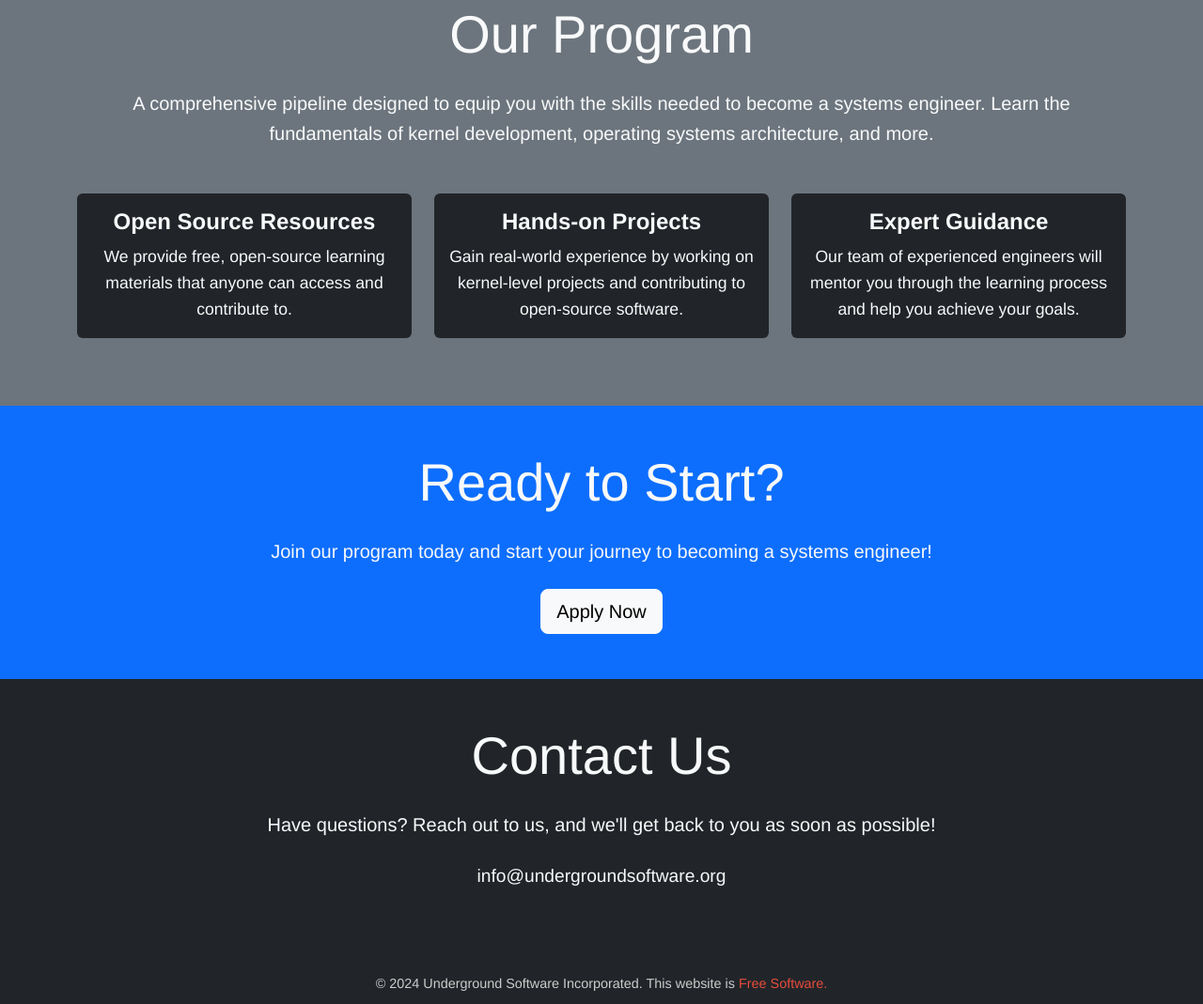
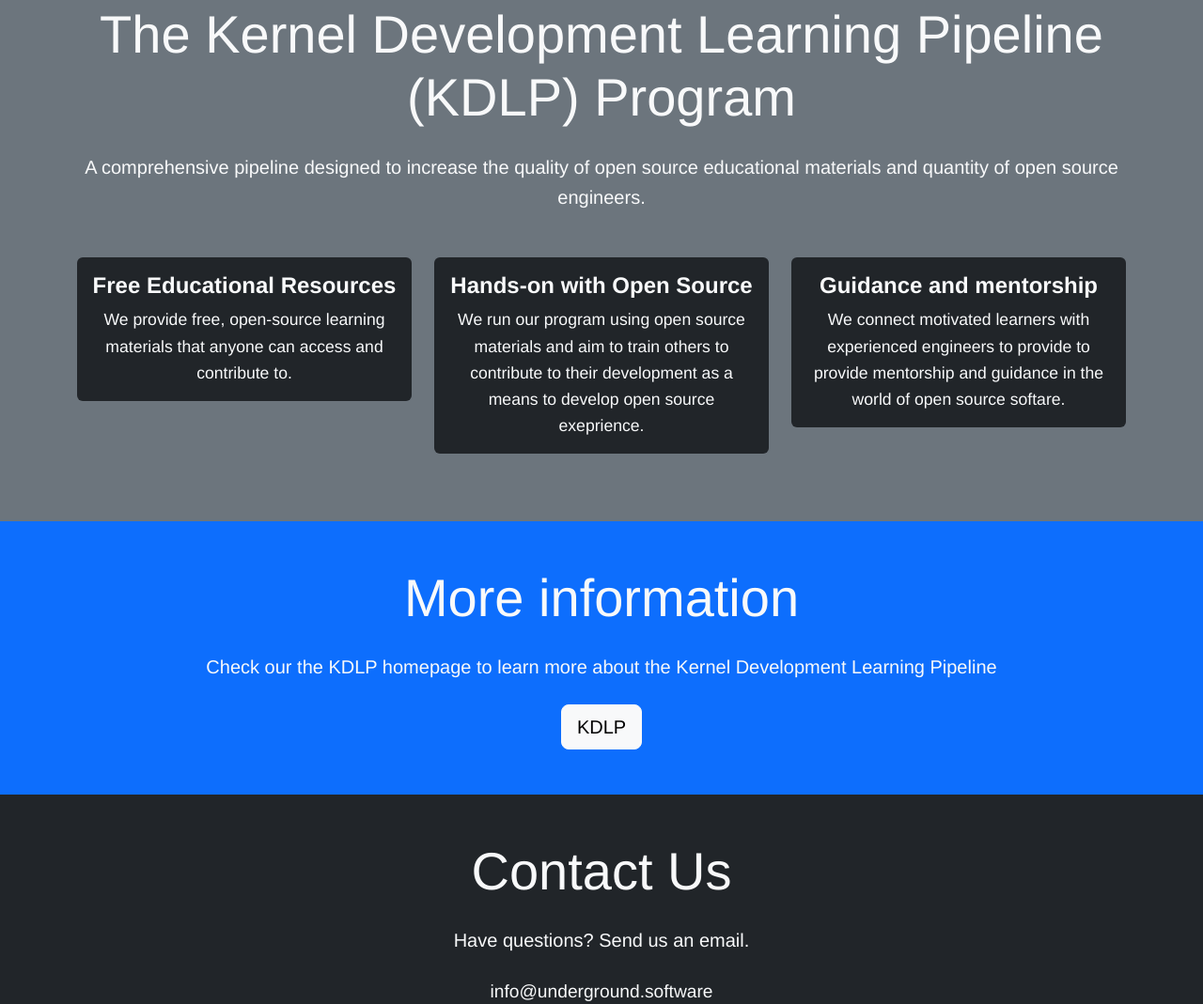
Before and after one commit to underground-software/underground.software, a plain HTML site: page index.html in a window 1280 px wide. Shown: the part 1120-2189 px from the top of the page at 94% size. Drawn offline with nearby package versions, Linux system fonts and the light colour scheme.

Commit message:
rewrite content to something more accurate
Signed-off-by: Joel Savitz <joel@underground.software>

```diff
--- a/index.html
+++ b/index.html
@@ -22,7 +22,7 @@
 <head>
     <meta charset="UTF-8">
     <meta name="viewport" content="width=device-width, initial-scale=1.0">
-    <title>Underground Software - Kernel Development Learning Pipeline</title>
+    <title>Underground Software</title>
     <!-- Bootstrap 5 CDN -->
     <link href="https://cdn.jsdelivr.net/npm/bootstrap@5.3.0-alpha1/dist/css/bootstrap.min.css" rel="stylesheet">
     <!-- Custom CSS for Night Mode and Styling -->
@@ -49,10 +49,10 @@
                         <a class="nav-link active" aria-current="page" href="#about">About</a>
                     </li>
                     <li class="nav-item">
-                        <a class="nav-link" href="#program">Program</a>
+                        <a class="nav-link" href="#program">KDLP</a>
                     </li>
                     <li class="nav-item">
-                        <a class="nav-link" href="#apply">Apply</a>
+                        <a class="nav-link" href="#apply">More</a>
                     </li>
                     <li class="nav-item">
                         <a class="nav-link" href="#contact">Contact</a>
@@ -68,14 +68,14 @@
             <h1 class="display-3">Kernel Development Learning Pipeline</h1>
             <p class="lead mb-4">Empowering the next generation of computer systems engineers, with a focus on operating
                 systems development.</p>
-            <a href="#apply" class="btn btn-primary btn-lg">Apply Now</a>
+            <a href="#apply" class="btn btn-primary btn-lg">More</a>
         </div>
     </header>
 
     <!-- About Section -->
     <section id="about" class="py-5 bg-dark text-light">
         <div class="container text-center">
-            <h2 class="display-4 mb-4">Our Mission</h2>
+            <h2 class="display-4 mb-4">Mission</h2>
             <p class="lead mb-4">We create open source educational materials and software, and teach courses for the
                 purpose of training new computer systems engineers, with a particular emphasis on operating systems.</p>
         </div>
@@ -84,14 +84,13 @@
     <!-- Program Section -->
     <section id="program" class="py-5 bg-secondary text-light">
         <div class="container text-center">
-            <h2 class="display-4 mb-4">Our Program</h2>
-            <p class="lead mb-5">A comprehensive pipeline designed to equip you with the skills needed to become a systems
-                engineer. Learn the fundamentals of kernel development, operating systems architecture, and more.</p>
+            <h2 class="display-4 mb-4">The Kernel Development Learning Pipeline (KDLP) Program</h2>
+            <p class="lead mb-5">A comprehensive pipeline designed to increase the quality of open source educational materials and quantity of open source engineers.
             <div class="row">
                 <div class="col-lg-4 mb-4">
                     <div class="card bg-dark text-light border-0">
                         <div class="card-body">
-                            <h5 class="card-title">Open Source Resources</h5>
+                            <h5 class="card-title">Free Educational Resources</h5>
                             <p class="card-text">We provide free, open-source learning materials that anyone can access and
                                 contribute to.</p>
                         </div>
@@ -100,18 +99,18 @@
                 <div class="col-lg-4 mb-4">
                     <div class="card bg-dark text-light border-0">
                         <div class="card-body">
-                            <h5 class="card-title">Hands-on Projects</h5>
-                            <p class="card-text">Gain real-world experience by working on kernel-level projects and
-                                contributing to open-source software.</p>
+                            <h5 class="card-title">Hands-on with Open Source</h5>
+                            <p class="card-text">We run our program using open source materials and aim to train others to contribute
+                            to their development as a means to develop open source exeprience.</p>
                         </div>
                     </div>
                 </div>
                 <div class="col-lg-4 mb-4">
                     <div class="card bg-dark text-light border-0">
                         <div class="card-body">
-                            <h5 class="card-title">Expert Guidance</h5>
-                            <p class="card-text">Our team of experienced engineers will mentor you through the learning
-                                process and help you achieve your goals.</p>
+                            <h5 class="card-title">Guidance and mentorship</h5>
+                            <p class="card-text">We connect motivated learners with experienced engineers to provide to provide mentorship
+                                and guidance in the world of open source softare.</p>
                         </div>
                     </div>
                 </div>
@@ -122,9 +121,9 @@
     <!-- Apply Section -->
     <section id="apply" class="py-5 text-center bg-primary text-light">
         <div class="container">
-            <h2 class="display-4 mb-4">Ready to Start?</h2>
-            <p class="lead mb-4">Join our program today and start your journey to becoming a systems engineer!</p>
-            <a href="mailto:info@undergroundsoftware.org" class="btn btn-light btn-lg">Apply Now</a>
+            <h2 class="display-4 mb-4">More information</h2>
+            <p class="lead mb-4">Check our the KDLP homepage to learn more about the Kernel Development Learning Pipeline</p>
+            <a href="https://kdlp.underground.software" class="btn btn-light btn-lg">KDLP</a>
         </div>
     </section>
 
@@ -132,8 +131,8 @@
     <section id="contact" class="py-5 bg-dark text-light">
         <div class="container text-center">
             <h2 class="display-4 mb-4">Contact Us</h2>
-            <p class="lead mb-4">Have questions? Reach out to us, and we'll get back to you as soon as possible!</p>
-            <p><a href="mailto:info@undergroundsoftware.org" class="text-light">info@undergroundsoftware.org</a></p>
+            <p class="lead mb-4">Have questions? Send us an email.</p>
+            <p><a href="mailto:info@underground.software" class="text-light">info@underground.software</a></p>
         </div>
     </section>
 
```
